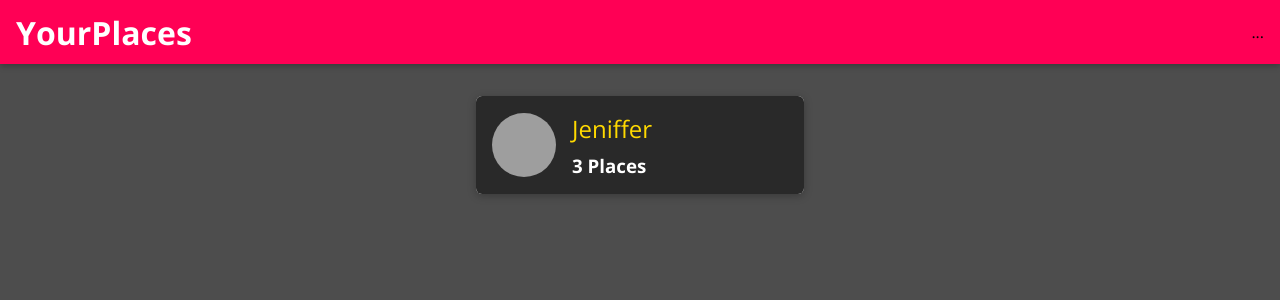
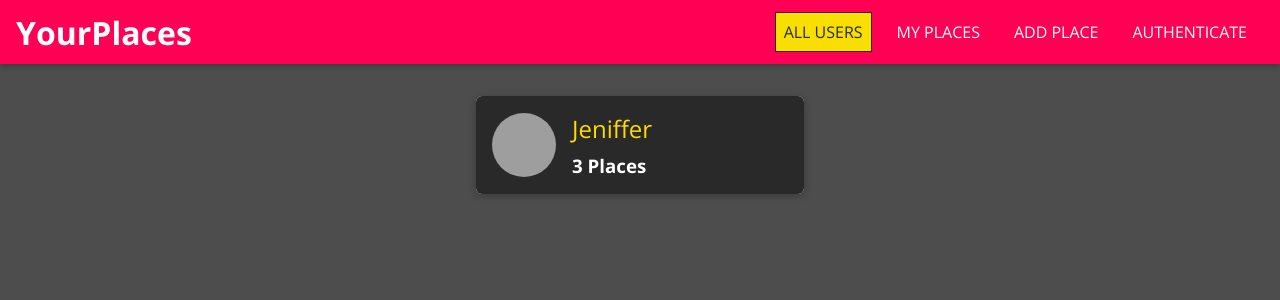
Before and after one commit to yurisokolovicz/mern-app, a React (Create React App) app: page / in a window 1280 px wide. Shown: the top 300 px of the page. Built offline with nearby package versions, Linux system fonts and the light colour scheme; grey boxes are pictures that could not be loaded.

Commit message:
Adding Navlinks

```diff
--- a/src/shared/components/Navigation/MainNavigation.js
+++ b/src/shared/components/Navigation/MainNavigation.js
@@ -2,6 +2,7 @@
 import { Link } from 'react-router-dom';
 
 import MainHeader from './MainHeader';
+import NavLinks from './NavLinks';
 import './MainNavigation.css';
 
 const MainNavigation = props => {
@@ -15,7 +16,9 @@
             <h1 className="main-navigation__title">
                 <Link to="/">YourPlaces</Link>
             </h1>
-            <nav>...</nav>
+            <nav>
+                <NavLinks />
+            </nav>
         </MainHeader>
     );
 };
--- a/src/shared/components/Navigation/NavLinks.css
+++ b/src/shared/components/Navigation/NavLinks.css
@@ -0,0 +1,76 @@
+.nav-links {
+    list-style: none;
+    margin: 0;
+    padding: 0;
+    width: 100%;
+    height: 100%;
+    display: flex;
+    flex-direction: column;
+    justify-content: center;
+    align-items: center;
+}
+
+.nav-links li {
+    margin: 1rem;
+}
+
+.nav-links a {
+    border: 1px solid transparent;
+    color: #292929;
+    text-decoration: none;
+    padding: 0.5rem;
+}
+
+.nav-links a:hover,
+.nav-links a:active,
+.nav-links a.active {
+    background: #f8df00;
+    border-color: #292929;
+    color: #292929;
+}
+
+.nav-links button {
+    cursor: pointer;
+    border: 1px solid #292929;
+    color: #292929;
+    background: transparent;
+    padding: 0.5rem;
+    font: inherit;
+}
+
+.nav-links button:focus {
+    outline: none;
+}
+
+.nav-links button:hover,
+.nav-links button:active {
+    background: #292929;
+    color: white;
+}
+
+@media (min-width: 768px) {
+    .nav-links {
+        flex-direction: row;
+    }
+
+    .nav-links li {
+        margin: 0 0.5rem;
+    }
+
+    .nav-links a {
+        color: white;
+        text-decoration: none;
+    }
+
+    .nav-links button {
+        border: 1px solid white;
+        color: white;
+        background: transparent;
+    }
+
+    .nav-links button:hover,
+    .nav-links button:active {
+        background: #f8df00;
+        color: #292929;
+    }
+}
--- a/src/shared/components/Navigation/NavLinks.js
+++ b/src/shared/components/Navigation/NavLinks.js
@@ -0,0 +1,28 @@
+import React from 'react';
+import { NavLink } from 'react-router-dom';
+
+import './NavLinks.css';
+
+const NavLinks = props => {
+    return (
+        <ul className="nav-links">
+            <li>
+                <NavLink to="/" exact>
+                    ALL USERS
+                </NavLink>
+            </li>
+            <li>
+                <NavLink to="/u1/places">MY PLACES</NavLink>
+            </li>
+            <li>
+                <NavLink to="/places/new">ADD PLACE</NavLink>
+            </li>
+            <li>
+                <NavLink to="/auth">AUTHENTICATE</NavLink>
+            </li>
+        </ul>
+    );
+};
+export default NavLinks;
+
+// The difference between the Link and NavLink components is that NavLink allows you to add styling to the active link. It also adds a CSS class of active to the active link.
```
